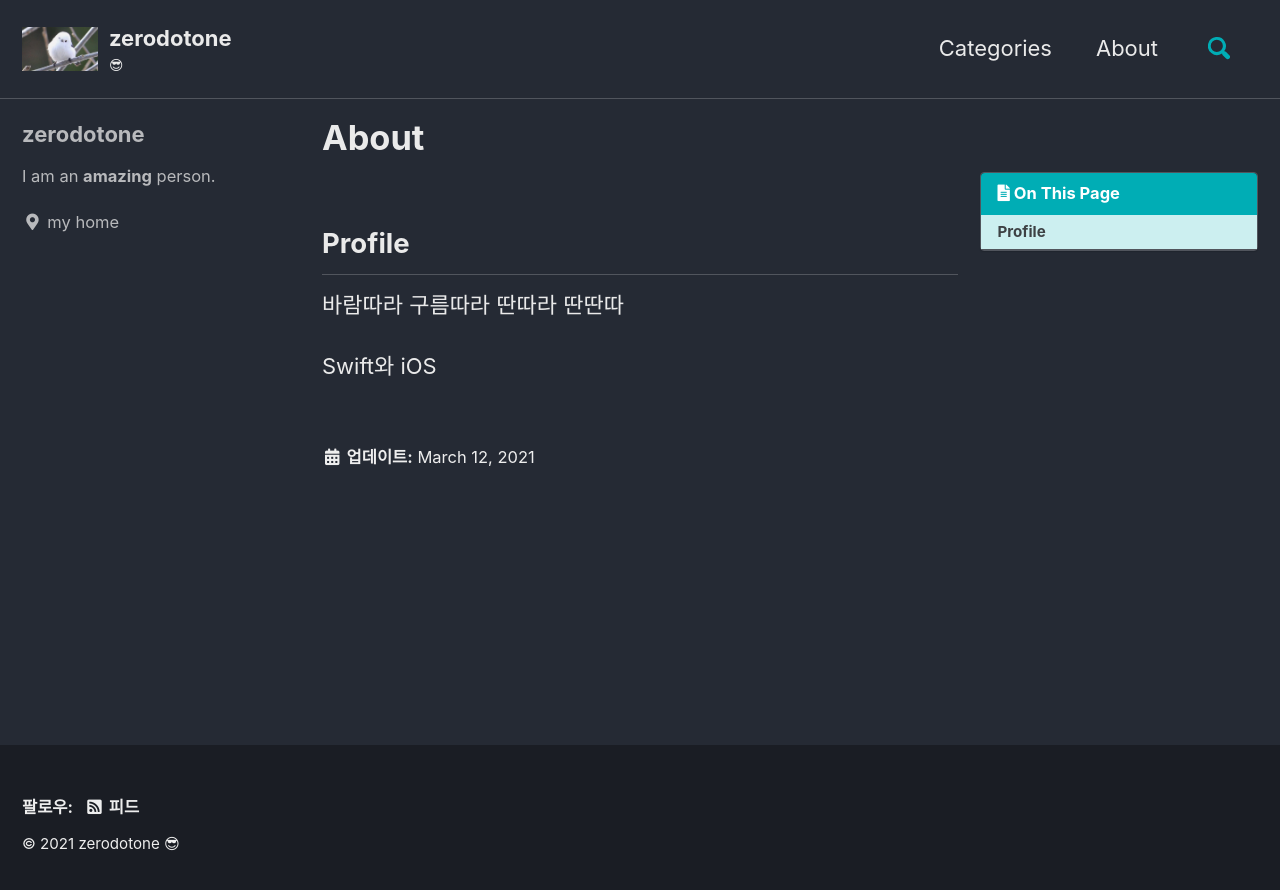
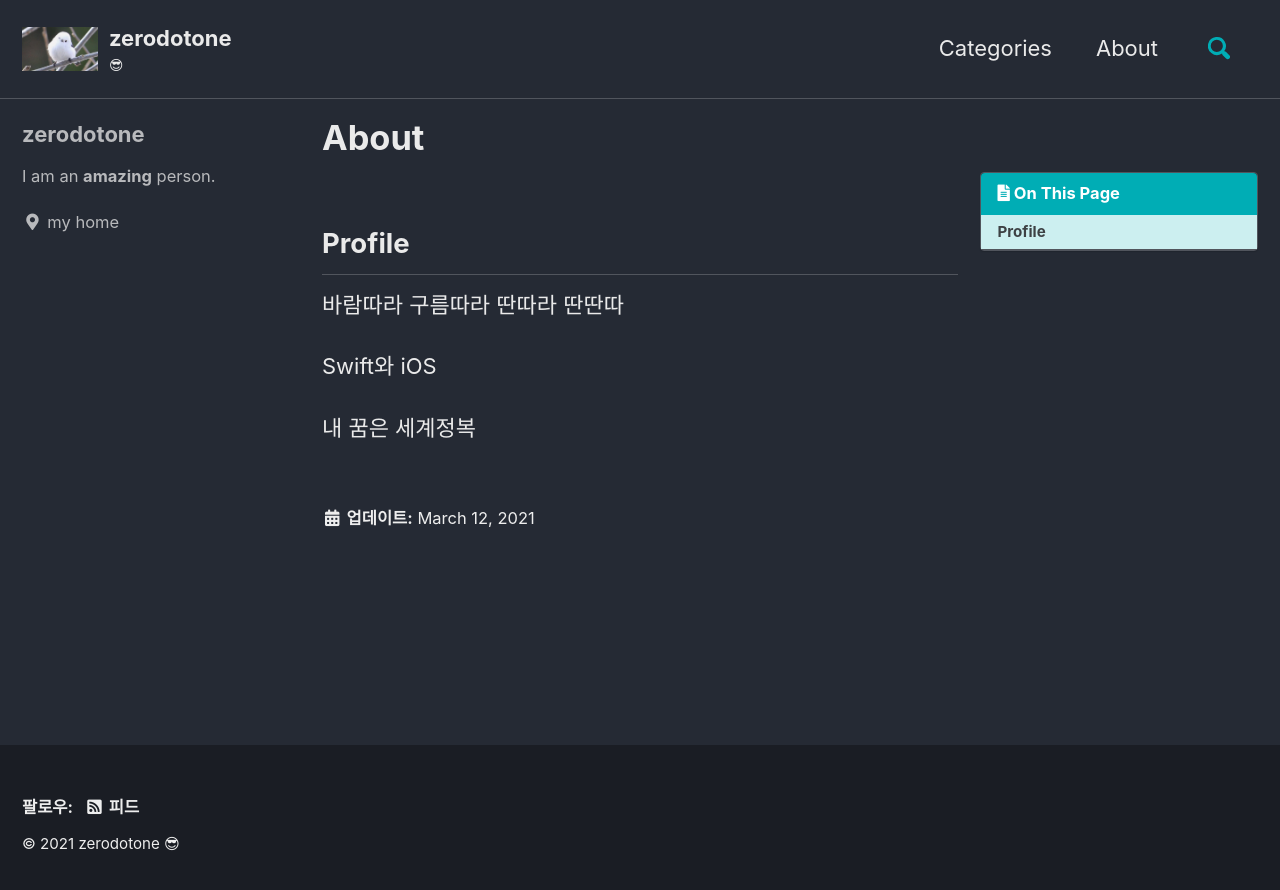
Before and after one commit to zdodev/zdodev.github.io, a Jekyll site: the page built from _pages/about.md, in a window 1280 px wide. Shown: the top 890 px of the page. Built offline with Jekyll 4.4.1, drawn with Linux system fonts in a browser that asks for light colours; cached includes are drawn as plain includes.

Commit message:
😴: 꿈 설정.

```diff
--- a/_pages/about.md
+++ b/_pages/about.md
@@ -10,3 +10,5 @@ toc: true #Table of Contents
 바람따라 구름따라 딴따라 딴딴따
 
 Swift와 iOS
+
+내 꿈은 세계정복
```
Also changed, not shown: README.md.
